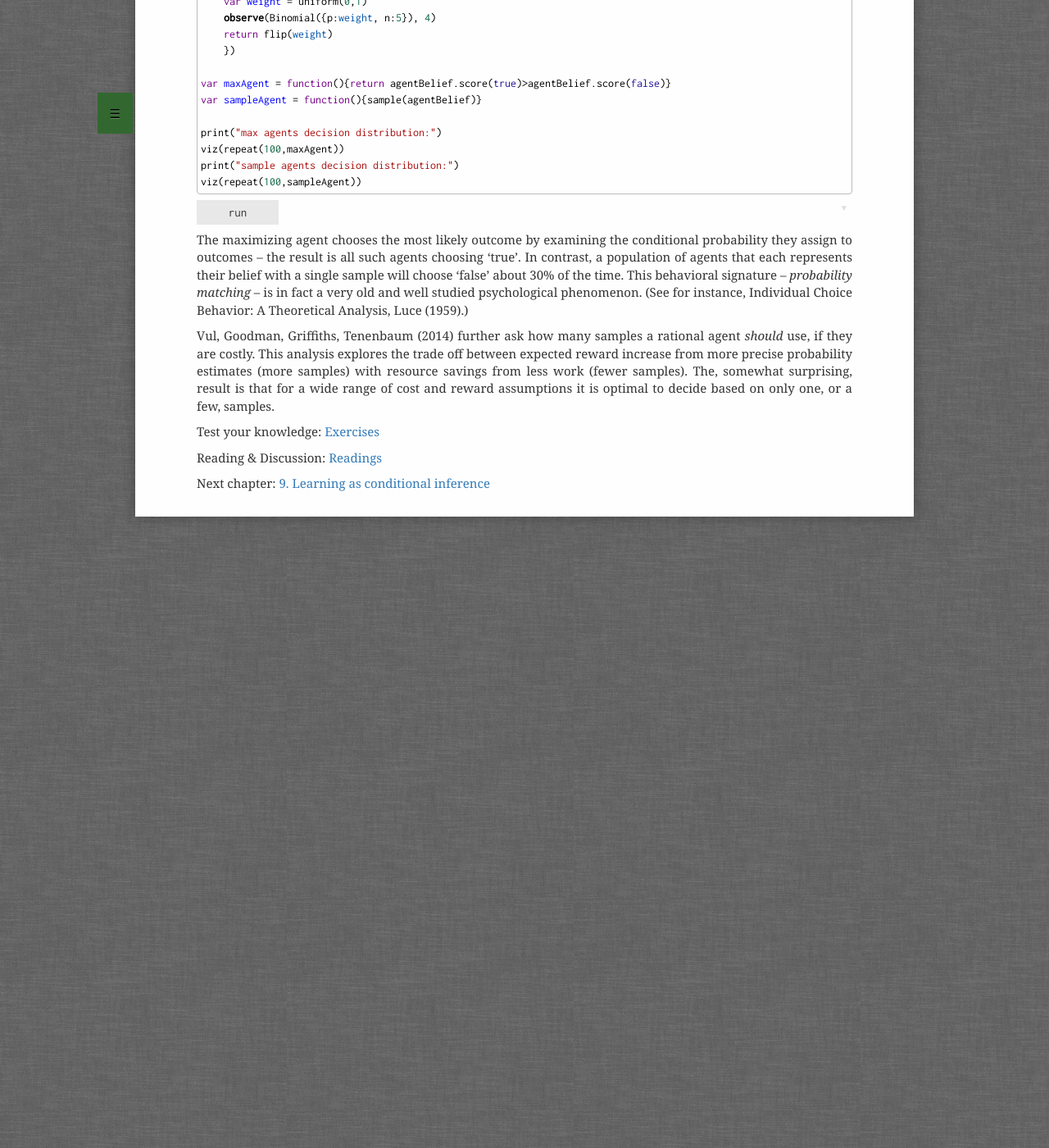
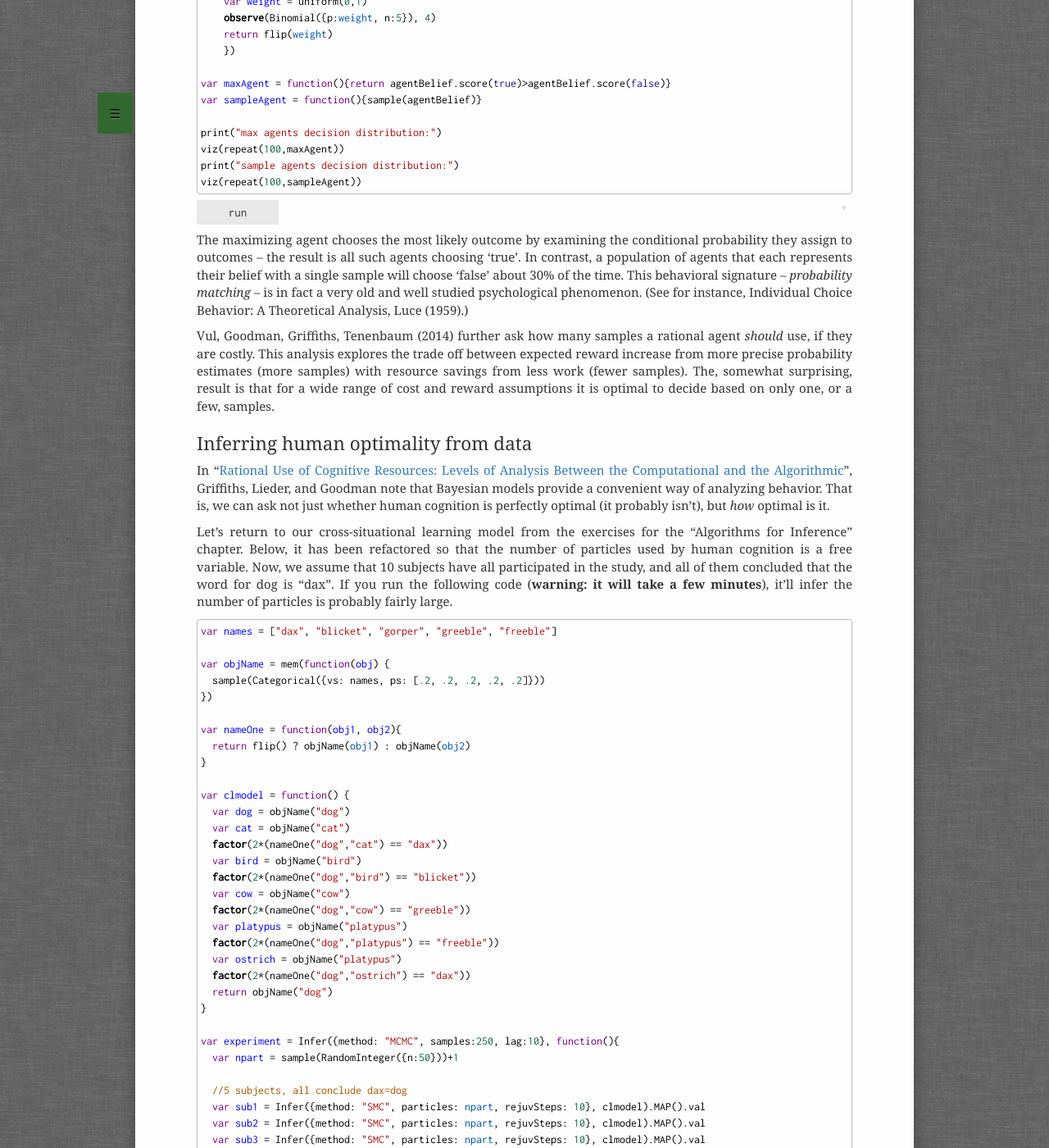
Before and after one commit to probmods/probmods2, a Jekyll site: the page built from chapters/process-models.md, in a window 1280 px wide and 1400 px high, scrolled down 1754 px. Shown: the whole window at 82% size. Built offline with Jekyll 4.4.1, drawn with Linux system fonts in a browser that asks for light colours; a script that is not in the unit is left out; some of the changed text lies outside the part shown.

Commit message:
Added discussion of particle filters and cross-siutational learning to chapter, but as exercise.

```diff
--- a/chapters/process-models.md
+++ b/chapters/process-models.md
@@ -89,6 +89,71 @@
 
 Vul, Goodman, Griffiths, Tenenbaum (2014) further ask how many samples a rational agent *should* use, if they are costly. This analysis explores the trade off between expected reward increase from more precise probability estimates (more samples) with resource savings from less work (fewer samples). The, somewhat surprising, result is that for a wide range of cost and reward assumptions it is optimal to decide based on only one, or a few, samples.
 
+## Inferring human optimality from data
+
+In "[Rational Use of Cognitive Resources: Levels of Analysis Between the Computational and the Algorithmic](https://onlinelibrary.wiley.com/doi/pdfdirect/10.1111/tops.12142)", Griffiths, Lieder, and Goodman note that Bayesian models provide a convenient way of analyzing behavior. That is, we can ask not just whether human cognition is perfectly optimal (it probably isn't), but *how* optimal is it.
+
+Let's return to our cross-situational learning model from the exercises for the "Algorithms for Inference" chapter. Below, it has been refactored so that the number of particles used by human cognition is a free variable. Now, we assume that 10 subjects have all participated in the study, and all of them concluded that the word for dog is "dax". If you run the following code (**warning: it will take a few minutes**), it'll infer the number of particles is probably fairly large.
+
+~~~~
+var names = ["dax", "blicket", "gorper", "greeble", "freeble"]
+
+var objName = mem(function(obj) {
+  sample(Categorical({vs: names, ps: [.2, .2, .2, .2, .2]}))
+})
+
+var nameOne = function(obj1, obj2){
+  return flip() ? objName(obj1) : objName(obj2)
+}
+
+var clmodel = function() {
+  var dog = objName("dog")
+  var cat = objName("cat")
+  factor(2*(nameOne("dog","cat") == "dax"))
+  var bird = objName("bird")
+  factor(2*(nameOne("dog","bird") == "blicket"))
+  var cow = objName("cow")
+  factor(2*(nameOne("dog","cow") == "greeble"))
+  var platypus = objName("platypus")
+  factor(2*(nameOne("dog","platypus") == "freeble"))
+  var ostrich = objName("platypus")
+  factor(2*(nameOne("dog","ostrich") == "dax"))
+  return objName("dog")
+}
+
+var experiment = Infer({method: "MCMC", samples:250, lag:10}, function(){
+  var npart = sample(RandomInteger({n:50}))+1
+
+  //5 subjects, all conclude dax=dog
+  var sub1 = Infer({method: "SMC", particles: npart, rejuvSteps: 10}, clmodel).MAP().val
+  var sub2 = Infer({method: "SMC", particles: npart, rejuvSteps: 10}, clmodel).MAP().val
+  var sub3 = Infer({method: "SMC", particles: npart, rejuvSteps: 10}, clmodel).MAP().val
+  var sub4 = Infer({method: "SMC", particles: npart, rejuvSteps: 10}, clmodel).MAP().val
+  var sub5 = Infer({method: "SMC", particles: npart, rejuvSteps: 10}, clmodel).MAP().val
+
+  factor(5*(sub1 == 'dax'));
+  factor(5*(sub2 == 'dax'));
+  factor(5*(sub3 == 'dax'));
+  factor(5*(sub4 == 'dax'));
+  factor(5*(sub5 == 'dax'));
+
+  return npart
+})
+
+viz(experiment)
+~~~~
+
+Output from one run looked like this:
+
+![Inferred number of particles](../assets/img/particles_1.svg)
+
+This seems reasonable. We know that if we are using particle filtering, accuracy goes up the more particles one has. Since all five subjects gave the right answer, that suggests a decent number of particles.
+
+Suppose our subjects weren't so accuracy. We can rewrite the code above so that each subject comes to a different conclusion about the word for 'dog': one subject concludes 'dax', one concludes 'greeble', one concludes 'freeble', one concludes 'blicket', and one concludes 'gorper'. In this case, we'll infer the number of particles is probably a lot smaller:
+
+![Inferred number of particles](../assets/img/particles_2.svg)
+
+Suppose we fit this model to a real dataset and found the best estimate for number of particles is 7. That would not necessarily mean that humans in fact use particle filtering with approximately 7 particles to learn vocabulary. Rather, it means that human level of accuracy can be captured by such a model. It further suggests that humans are fairly resource-limited in our ability to do cross-situational learning, since accuracy with only 7 particles is not going to be very high. (One could quantify just how limited it is by seeing how accuracy is affected by number of particles in a realistic learning scenario.)
 
 <!--
 
```
Also changed, not shown: exercises/process-models.md (+12 -6 lines).
